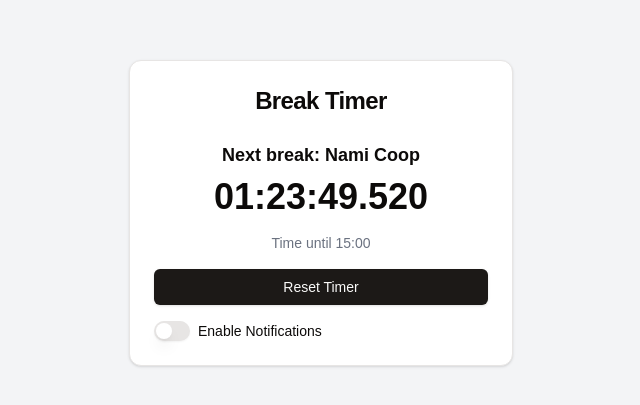
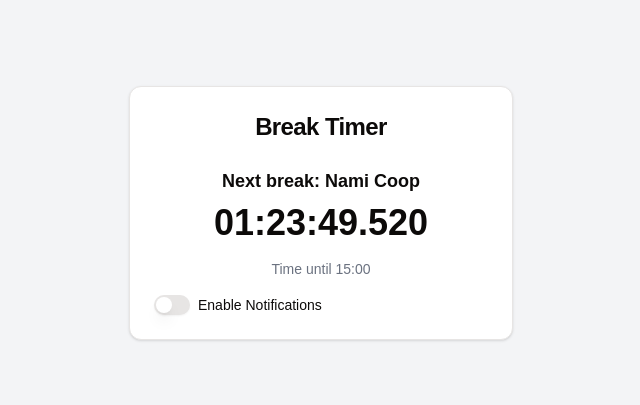
Before and after one commit to benjyros/ChiliBreak, a Next.js app: page / in a window 1280 px wide. Shown: the part 187-592 px from the top of the page, without its empty margins (319-959 px from the left). Built offline with nearby package versions, Linux system fonts and the light colour scheme.

Commit message:
removed timer reset, edited layout.tsx

```diff
--- a/src/app/layout.tsx
+++ b/src/app/layout.tsx
@@ -14,8 +14,8 @@ const geistMono = localFont({
 });
 
 export const metadata: Metadata = {
-  title: "Create Next App",
-  description: "Generated by create next app",
+  title: "ChiliBreak",
+  description: "ChiliBreak for Chili Digital AG",
 };
 
 export default function RootLayout({
--- a/src/components/break-timer.tsx
+++ b/src/components/break-timer.tsx
@@ -98,27 +98,6 @@ export default function BreakTimer() {
     return () => clearInterval(timer);
   }, [notificationsEnabled, sendNotification]);
 
-  const resetTimer = () => {
-    const now = new Date();
-    const next = getNextBreakTime(now);
-    setNextBreak(next);
-    if (next) {
-      const nextTime = new Date(
-        now.getFullYear(),
-        now.getMonth(),
-        now.getDate(),
-        next.hour,
-        next.minute
-      );
-      // If the next break is earlier in the day than the current time, it's tomorrow
-      if (nextTime.getTime() <= now.getTime()) {
-        nextTime.setDate(nextTime.getDate() + 1);
-      }
-      const diff = Math.max(0, nextTime.getTime() - now.getTime());
-      setTimeLeft(diff);
-    }
-  };
-
   const toggleNotifications = async () => {
     if (!notificationsEnabled) {
       const permission = await Notification.requestPermission();
@@ -152,9 +131,6 @@ export default function BreakTimer() {
           ) : (
             <p className="text-center">No upcoming breaks</p>
           )}
-          <Button onClick={resetTimer} className="w-full mb-4">
-            Reset Timer
-          </Button>
           <div className="flex items-center space-x-2">
             <Switch
               id="notifications"
--- a/src/types/breaTimes.ts
+++ b/src/types/breaTimes.ts
@@ -5,7 +5,6 @@ export interface BreakTime {
 }
 
 export const breakTimes: BreakTime[] = [
-  { hour: 9, minute: 45, label: 'Morge Coop' },
+  { hour: 10, minute: 0, label: 'Morge Coop' },
   { hour: 15, minute: 0, label: 'Nami Coop' },
-  { hour: 14, minute: 57, label: 'Coop' },
 ];
```
